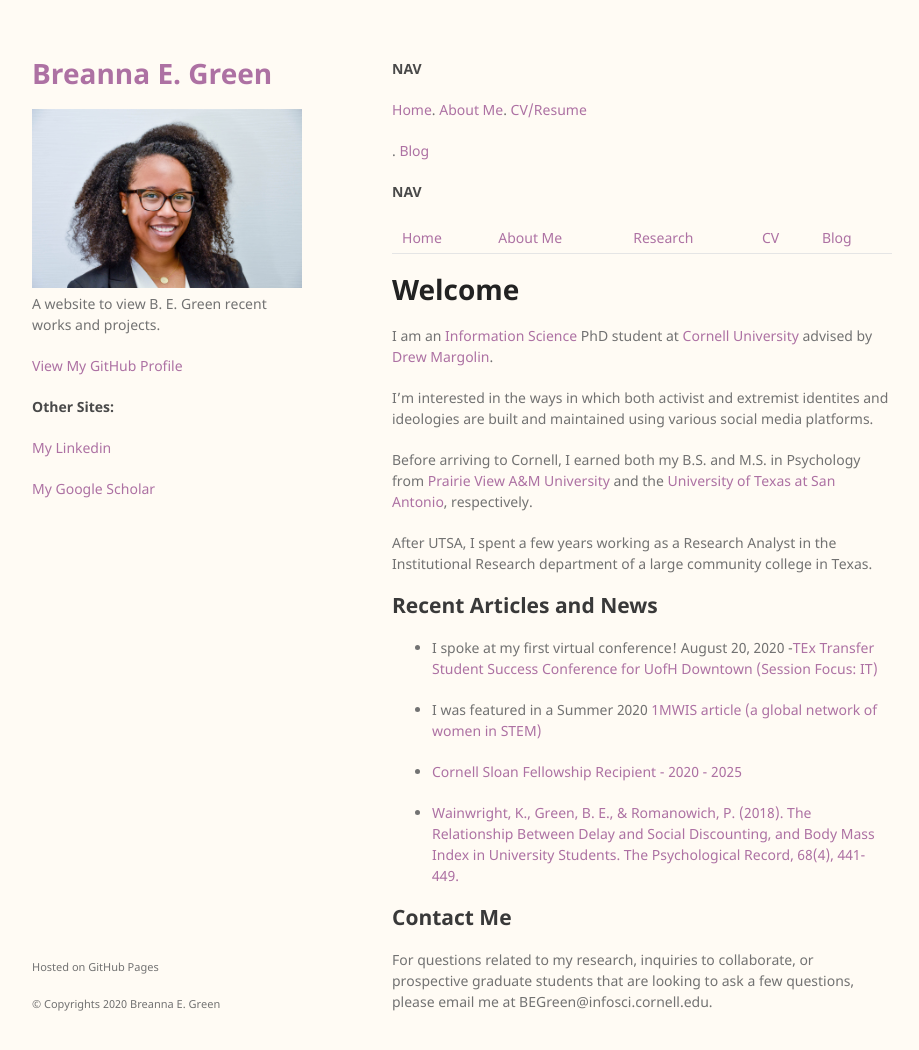
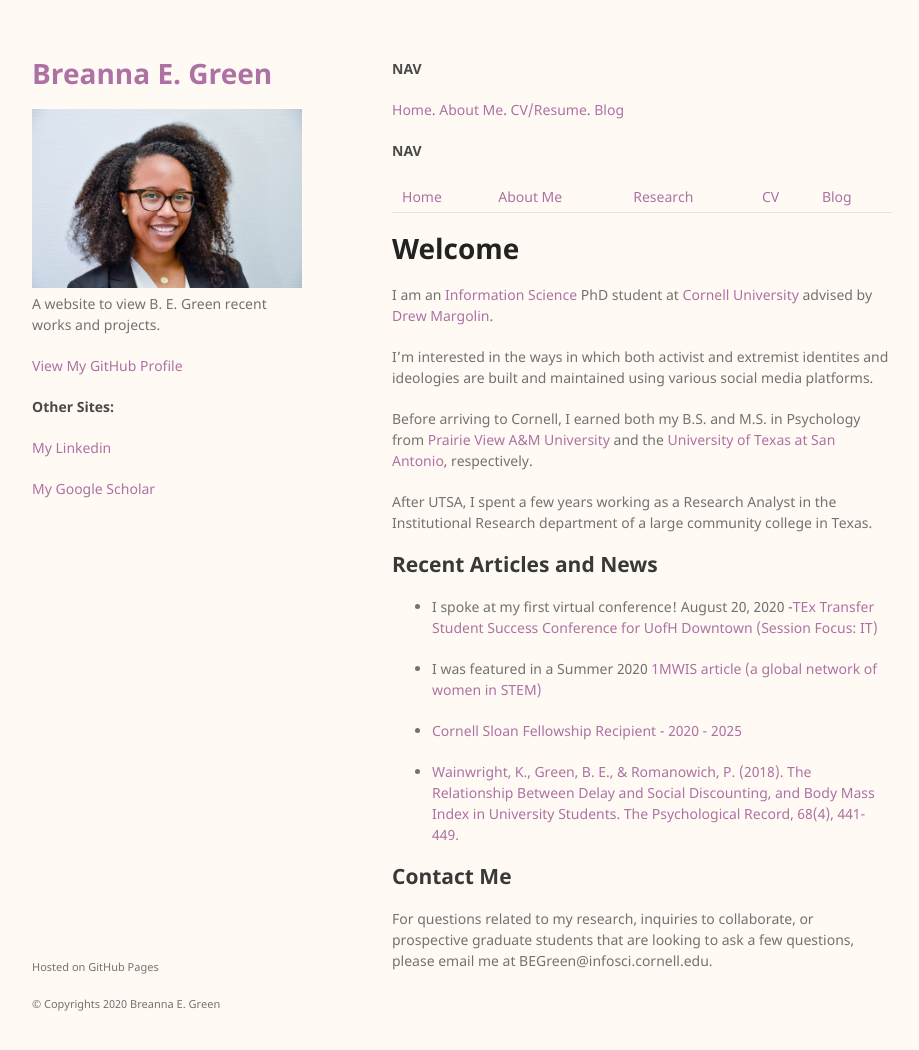
Before and after one commit to bregreen/bregreen.github.io, a Jekyll site: the page built from index.md, in a window 1280 px wide and 1082 px high. Shown: the top 1050 px of the window, without its empty margins (178-1097 px from the left). Built offline with Jekyll 4.4.1, drawn with Linux system fonts in a browser that asks for light colours; nearby versions of some CDN libraries.

Commit message:
Update default.html

```diff
--- a/_layouts/default.html
+++ b/_layouts/default.html
@@ -80,7 +80,7 @@
       <section>
 
       <h4>NAV</h4>
-      <p class="view"><a href="https://bregreen.github.io/index.html">Home</a>.  <a href="https://bregreen.github.io/about.html">About Me</a>.  <a href="https://bregreen.github.io/cv.html">CV/Resume</a></p>.  <a href="https://bregreen.github.io/blog.html">Blog</a></p>
+      <p class="view"><a href="https://bregreen.github.io/index.html">Home</a>.  <a href="https://bregreen.github.io/about.html">About Me</a>.  <a href="https://bregreen.github.io/cv.html">CV/Resume</a>.  <a href="https://bregreen.github.io/blog.html">Blog</a></p>
 
 
       {{ content }}
```
